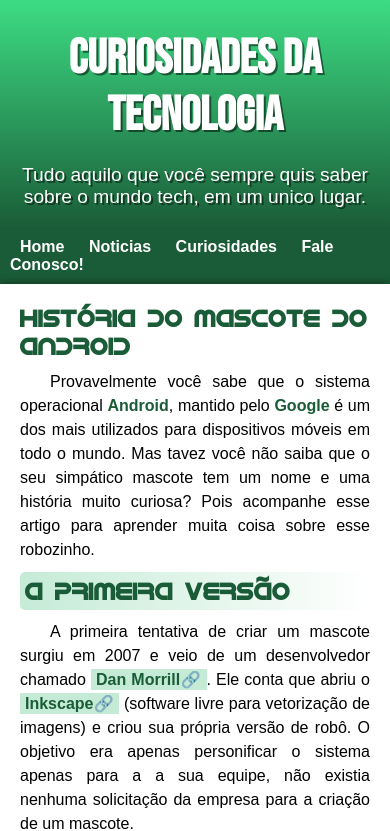
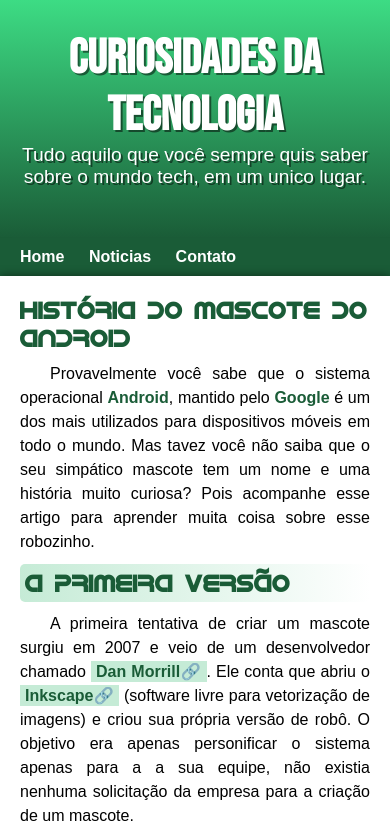
Before and after one commit to lucianoleaal/projeto-android, a plain HTML site: page index.html in a window 390 px wide. Shown: the top 831 px of the page. Drawn offline with Linux system fonts and the light colour scheme.

Commit message:
Ajuste responsivo01

```diff
--- a/estilo/style.css
+++ b/estilo/style.css
@@ -50,10 +50,12 @@ header > p {
     font-family: var(--fonte-padrao);
     color:white;
     text-align: center;
-    padding: 20px;
+    padding-right: 10px;
+    padding-left: 10px;
     font-size: 1.2em;
     max-width: 800px;
     margin: auto;
+    padding-bottom: 50px;
     text-shadow: 2px 2px 0px rgba(0, 0, 0, 0.5);
 }
 
--- a/index.html
+++ b/index.html
@@ -15,8 +15,7 @@
      <nav>
                 <a href="#">Home</a>
                 <a href="#">Noticias</a>
-                <a href="#">Curiosidades</a>
-                <a href="#">Fale Conosco!</a>
+                <a href="#">Contato</a>
         </nav>
     <main>
         <article>
```
